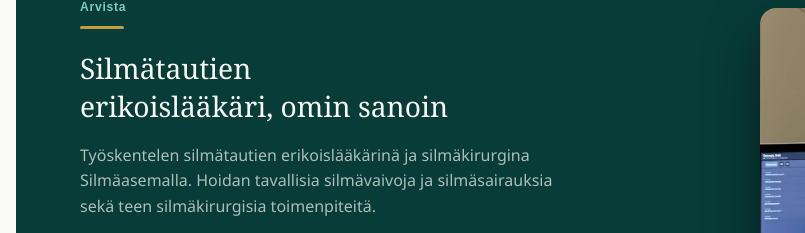
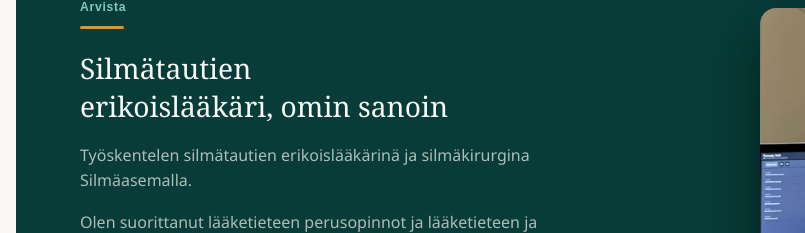
Before and after one commit to Muffax/Arvi, a plain HTML site: page index.html in a window 1280 px wide. Shown: the part 1895-2128 px from the top of the page, 0-805 px from the left. Drawn offline with Linux system fonts and the light colour scheme.

Commit message:
Remove the "hoidan tavallisia silmävaivoja" sentence from Arvista
Co-Authored-By: Claude Sonnet 5 <noreply@anthropic.com>

```diff
--- a/index.html
+++ b/index.html
@@ -187,7 +187,7 @@
         <span class="rx">Arvista</span>
         <span class="gold-rule" aria-hidden="true"></span>
         <h2>Silmätautien erikoislääkäri, omin sanoin</h2>
-        <p class="lede">Työskentelen silmätautien erikoislääkärinä ja silmäkirurgina Silmäasemalla. Hoidan tavallisia silmävaivoja ja silmäsairauksia sekä teen silmäkirurgisia toimenpiteitä.</p>
+        <p class="lede">Työskentelen silmätautien erikoislääkärinä ja silmäkirurgina Silmäasemalla.</p>
         <p class="lede">Olen suorittanut lääketieteen perusopinnot ja lääketieteen ja kirurgian tohtorin tutkinnon Helsingin yliopistossa, ja minulla on vuosien kokemus silmätaudeista ja silmäkirurgiasta sekä HYKS Silmäklinikalta että yksityiseltä puolelta.</p>
         <div class="badges">
           <span class="badge">Silmäkirurgian erityispätevyys</span>
```
